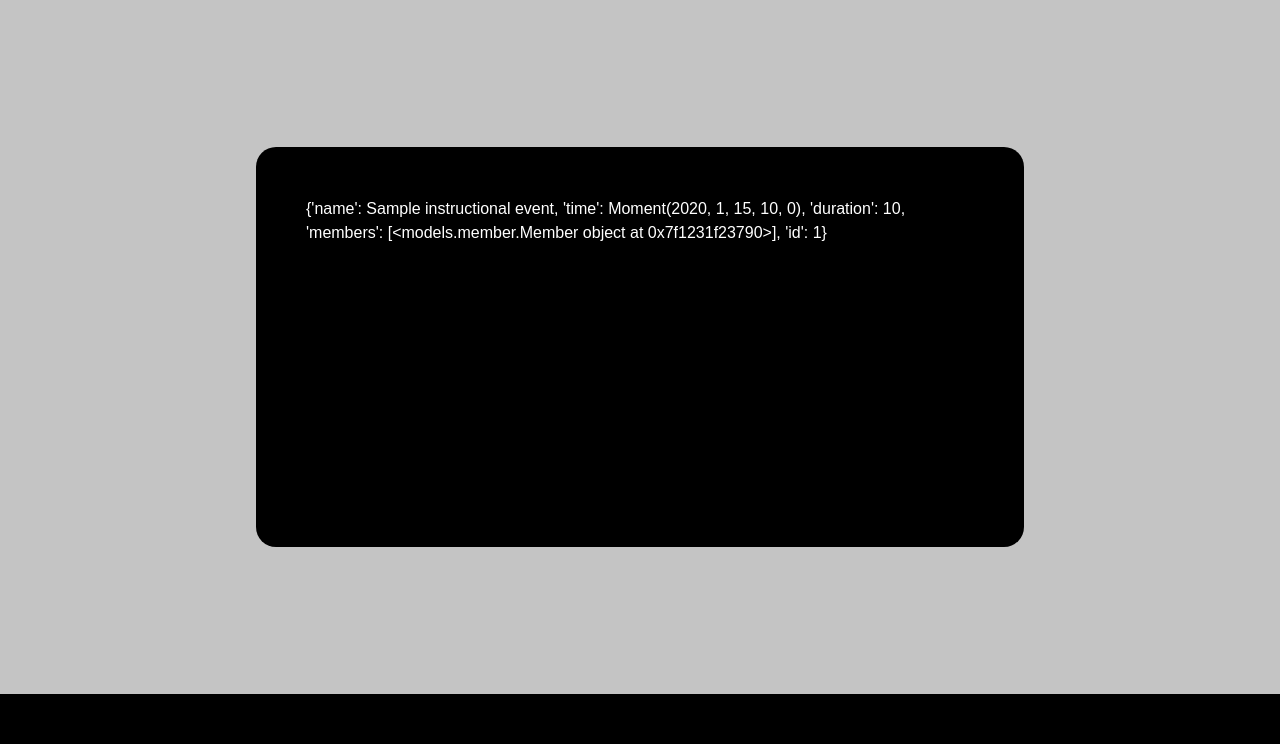
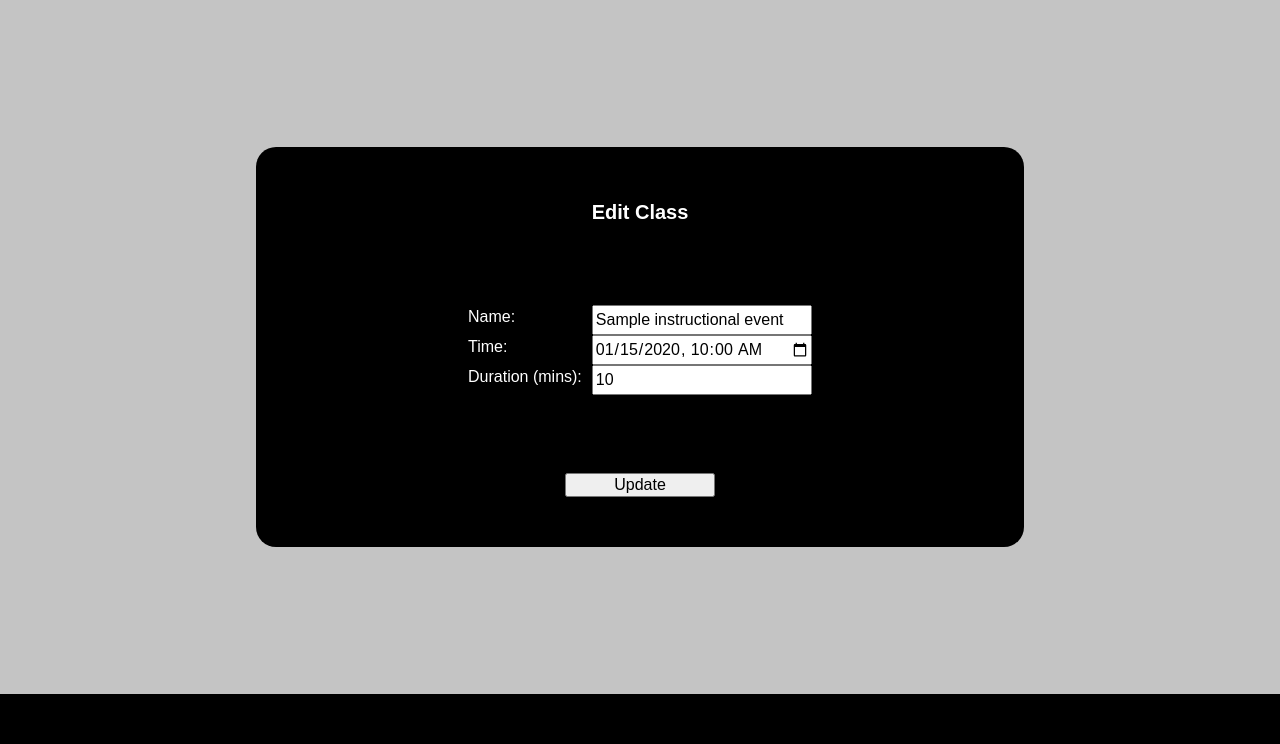
Before and after one commit to douglasrusse11/gym_project, a Flask app: page /classes/1/edit in a window 1280 px wide. Shown: the part 56-800 px from the top of the page. Run offline with Flask 2, Linux system fonts and the light colour scheme; a database or web service that is not in the repository returns one stand-in record (values such as "Sample title"); some libraries are stand-ins or nearby versions.

Commit message:
updates classes/edit template, adds css

```diff
--- a/static/css/style.css
+++ b/static/css/style.css
@@ -177,6 +177,10 @@ main {
     flex: 0 0 initial;
 }
 
+.form-button > input {
+    width: 150px;
+}
+
 footer {
     background-color: #000000;
     flex: 0 0 50px;
--- a/templates/classes/edit.html
+++ b/templates/classes/edit.html
@@ -1,5 +1,26 @@
 {% extends "single-container.html" %}
 
 {% block single_container %}
-<p>{{ instructional_event.__dict__ }}</p>
+<div class="form">
+    <h2 class="form-heading">Edit Class</h2>
+    <form action="/classes/{{ instructional_event.id }}" method="post">
+        <div class="form-attributes">
+            <div class="form-attribute">
+                <label for="name">Name:</label>
+                <input type="text" name="name" id="name" value="{{ instructional_event.name }}">
+            </div>
+            <div class="form-attribute">
+                <label for="time">Time:</label>
+                <input type="datetime-local" name="time" id="time" value="{{ instructional_event.time.__format__('%Y-%m-%dT%H:%M') }}">
+            </div>
+            <div class="form-attribute">
+                <label for="duration">Duration (mins):</label>
+                <input type="number" name="duration" id="duration" value="{{ instructional_event.duration }}">
+            </div>
+        </div>
+        <div class="form-button">
+            <input type="submit" value="Update">
+        </div>
+    </form>
+</div>
 {% endblock %}
```
